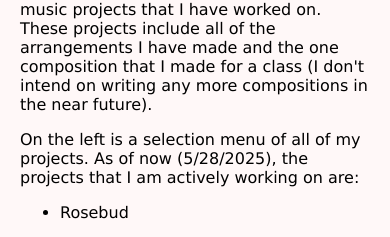
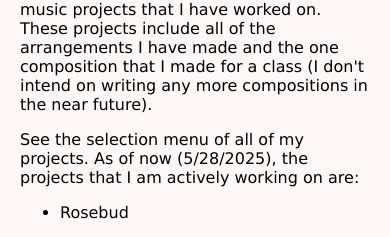
Before and after one commit to grantsylvester/my-web-portfolio, a plain HTML site: page music.html in a window 390 px wide. Shown: the part 897-1134 px from the top of the page. Drawn offline with Linux system fonts and the light colour scheme.

Commit message:
fix non mobile-inclusive language

```diff
--- a/music.html
+++ b/music.html
@@ -36,7 +36,7 @@
                 on writing any more compositions in the near future).
             </p>
              <p>
-                On the left is a selection menu of all of my projects. As of now (5/28/2025), the projects that I am actively working on are:
+                See the selection menu of all of my projects. As of now (5/28/2025), the projects that I am actively working on are:
                 <ul>
                     <li>Rosebud</li>
                 </ul>
```
Also changed, not shown: projects.html (+1 -1 lines).
